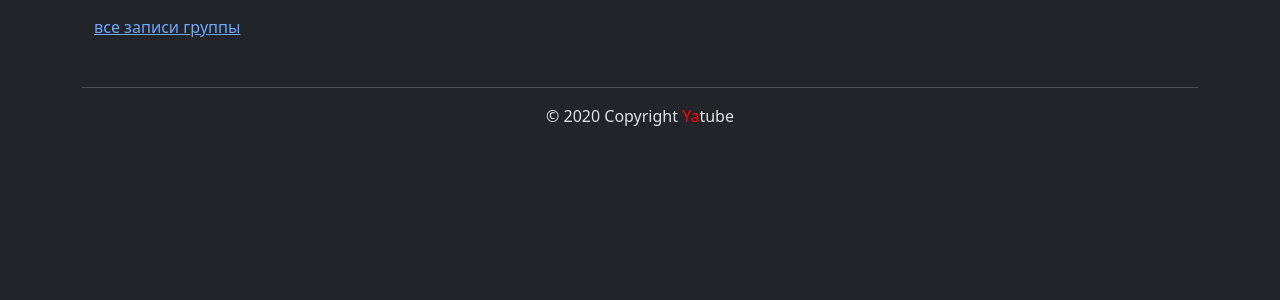
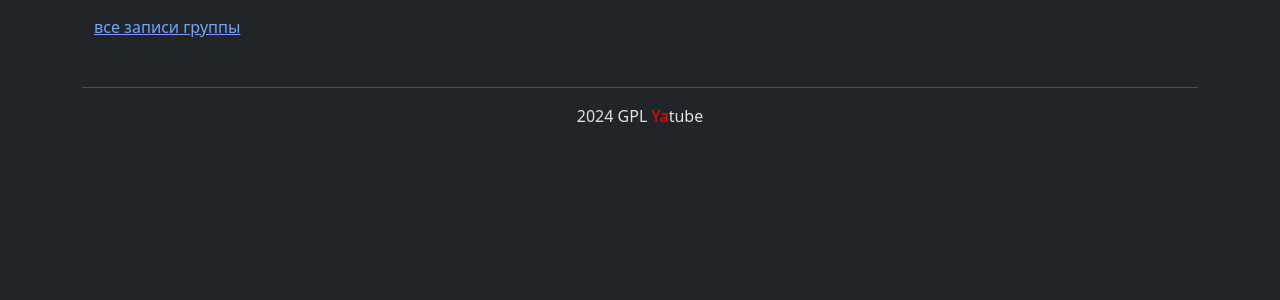
Before and after one commit to sergey-samoylov/yatube_project_2, a Django app: page / in a window 1280 px wide. Shown: the part 249-549 px from the top of the page. Run offline with Django 5.2, Linux system fonts and the light colour scheme; tables that the repository leaves empty hold one stand-in row (values such as "Sample post").

Commit message:
GIT3inONEscript Mon Feb 26 11:13:34 PM MSK 2024

```diff
--- a/yatube/templates/includes/footer.html
+++ b/yatube/templates/includes/footer.html
@@ -1,2 +1,2 @@
       <!-- тег span используется для добавления нужных стилей отдельным участкам текста -->
-      <p>© 2020 Copyright <span style="color:red">Ya</span>tube</p>
+      <p>2024 GPL <span style="color:red">Ya</span>tube</p>
```
